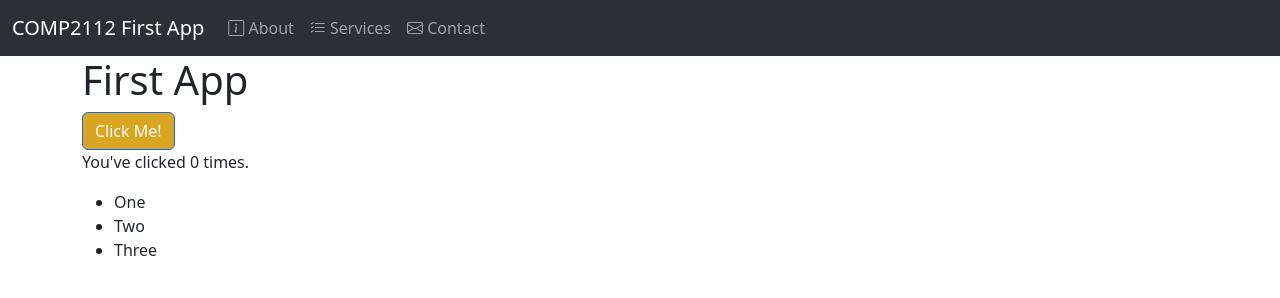
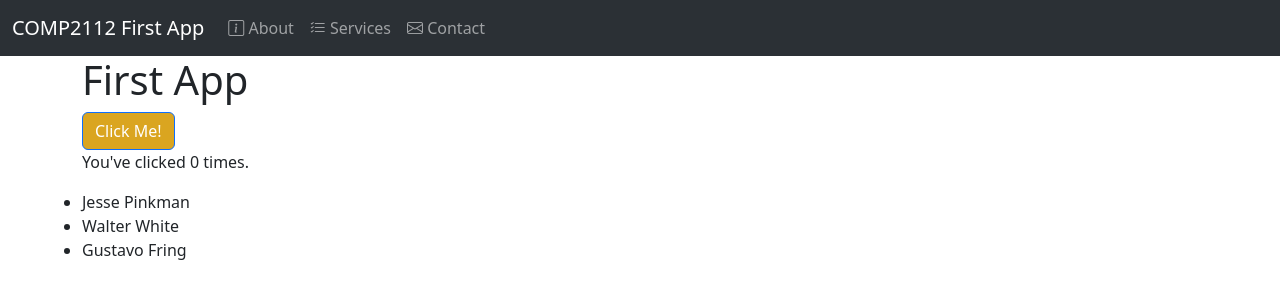
Before and after one commit to ifotn/comp2112-first-app-f24, a website: page index.html in a window 1280 px wide. Drawn offline with nearby package versions, Linux system fonts and the light colour scheme.

Commit message:
l2/2 - callback to display data

```diff
--- a/index.html
+++ b/index.html
@@ -9,7 +9,8 @@
     <link rel="stylesheet" href="./node_modules/bootstrap-icons/font/bootstrap-icons.min.css" />
     <link rel="stylesheet" href="./css/app.css" />
     <!-- js -->
-    <script src="./node_modules/bootstrap/dist/js/bootstrap.min.js"></script>
+    <script src="./node_modules/bootstrap/dist/js/bootstrap.min.js" defer></script>
+    <script src="./node_modules/jquery/dist/jquery.min.js" defer></script>
     <script src="./js/app.js"></script>
 </head>
 <body>
@@ -38,10 +39,7 @@
               times.
             </p>
         </div>
-        <ul>
-            <li>One</li>
-            <li>Two</li>
-            <li>Three</li>
+        <ul class="list-group" id="contactList">
         </ul>
     </main>
 </body>
--- a/js/app.js
+++ b/js/app.js
@@ -5,9 +5,21 @@
 
   // modern js function syntax.  assign a variable to an anonymous function using a fat arrow =>
   let Start = () => {
-        console.log('App Started');
-        let x = 1;
-        console.log(x);
+      console.log('App Started');
+      let x = 1;
+      console.log(x);
+
+      // fetch & show contacts
+      getContacts((data) => {
+        let list = document.getElementById('contactList');
+
+        // create a new listItem for each contact
+        data.forEach(contact => {
+          let listItem = document.createElement('li');
+          listItem.innerText = contact.Name;
+          list.appendChild(listItem);
+        });
+      });
   };
 
     // run the function
@@ -27,3 +39,12 @@ let updateCounter = (() => {
   }
 
 })();
+
+let getContacts = (callback) => {
+  // use jquery to read then display our json file contents
+  // the data param gets filled once all the data is read from the file
+  $.getJSON('./data/contacts.json', (data) => {
+    console.log(data);
+    callback(data);
+  });
+}
--- a/package.json
+++ b/package.json
@@ -2,6 +2,7 @@
   "dependencies": {
     "bootstrap": "^5.3.3",
     "bootstrap-icons": "^1.11.3",
+    "jquery": "^3.7.1",
     "lite-server": "^2.6.1"
   }
 }
```
Also changed, not shown: 1 other file.
